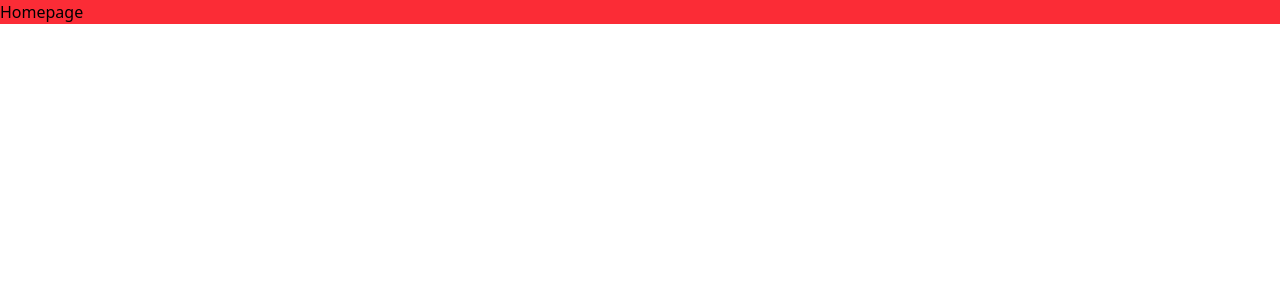
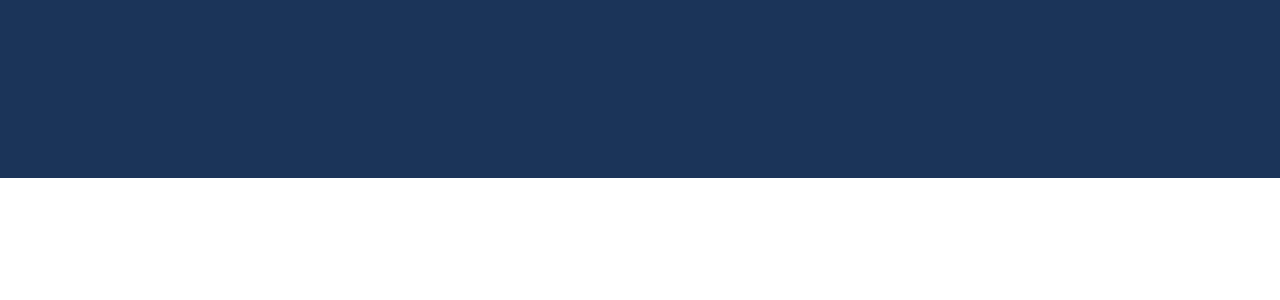
Before and after one commit to tranvankhanh23122003/RealOnline_Fe, a React (Vite) app: page / in a window 1280 px wide. Shown: the top 300 px of the page. Built offline with nearby package versions, Linux system fonts and the light colour scheme.

Commit message:
add index.js

```diff
--- /dev/null
+++ b/src/components/Header_menu.tsx
@@ -0,0 +1,10 @@
+
+const Header_menu = () => {
+  return (
+    <div className="h-[178px] w-full bg-[#1B3459]">
+
+    </div>
+  )
+}
+
+export default Header_menu
--- a/src/page/Homepage.tsx
+++ b/src/page/Homepage.tsx
@@ -1,8 +1,10 @@
-import React from 'react'
+import Header_menu from "../components/Header_menu"
 
 const Homepage = () => {
   return (
-    <div className="bg-red-500">Homepage</div>
+    <div className="">
+        <Header_menu />
+    </div>
   )
 }
 
```
Also changed, not shown: src/assets/images/Logo.png (added), src/hooks/Index.tsx (added), src/services/Index.tsx (added).
